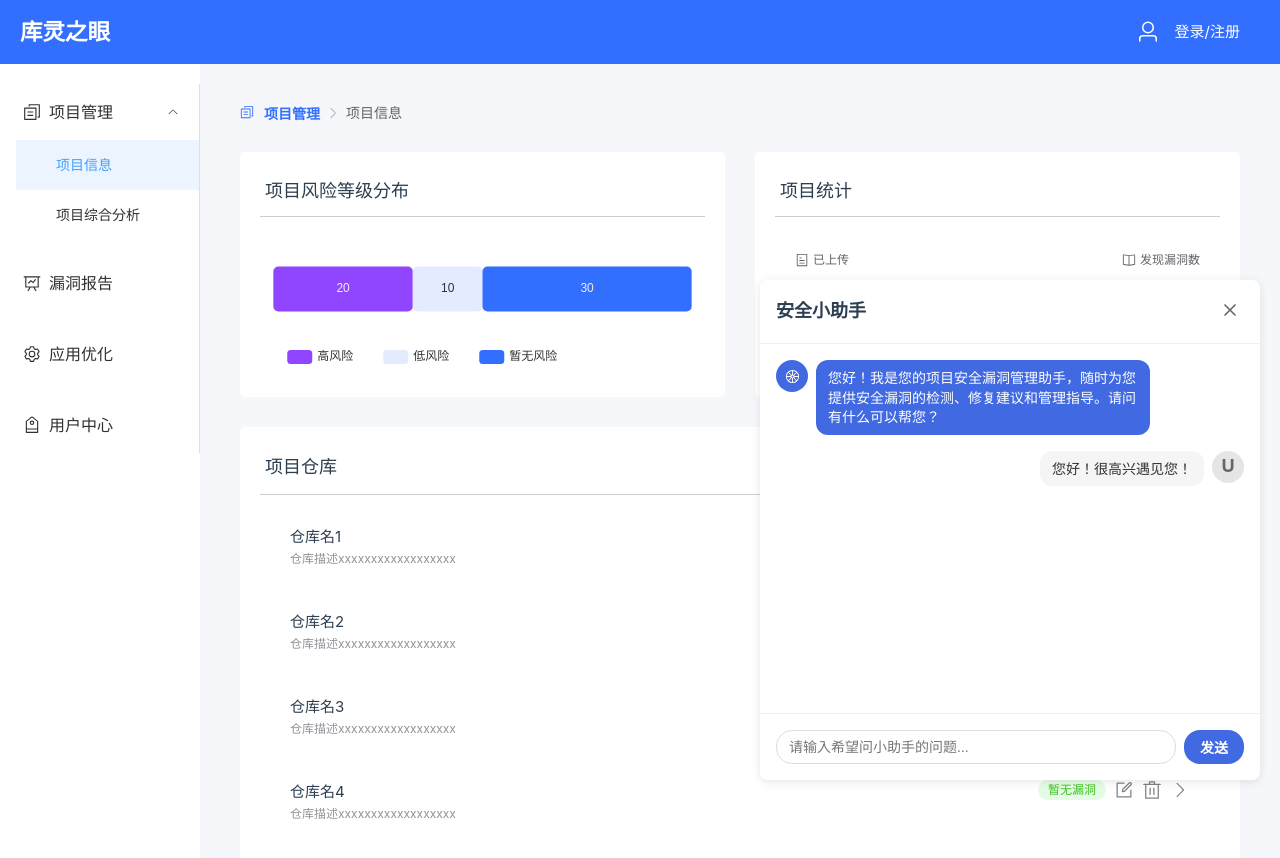
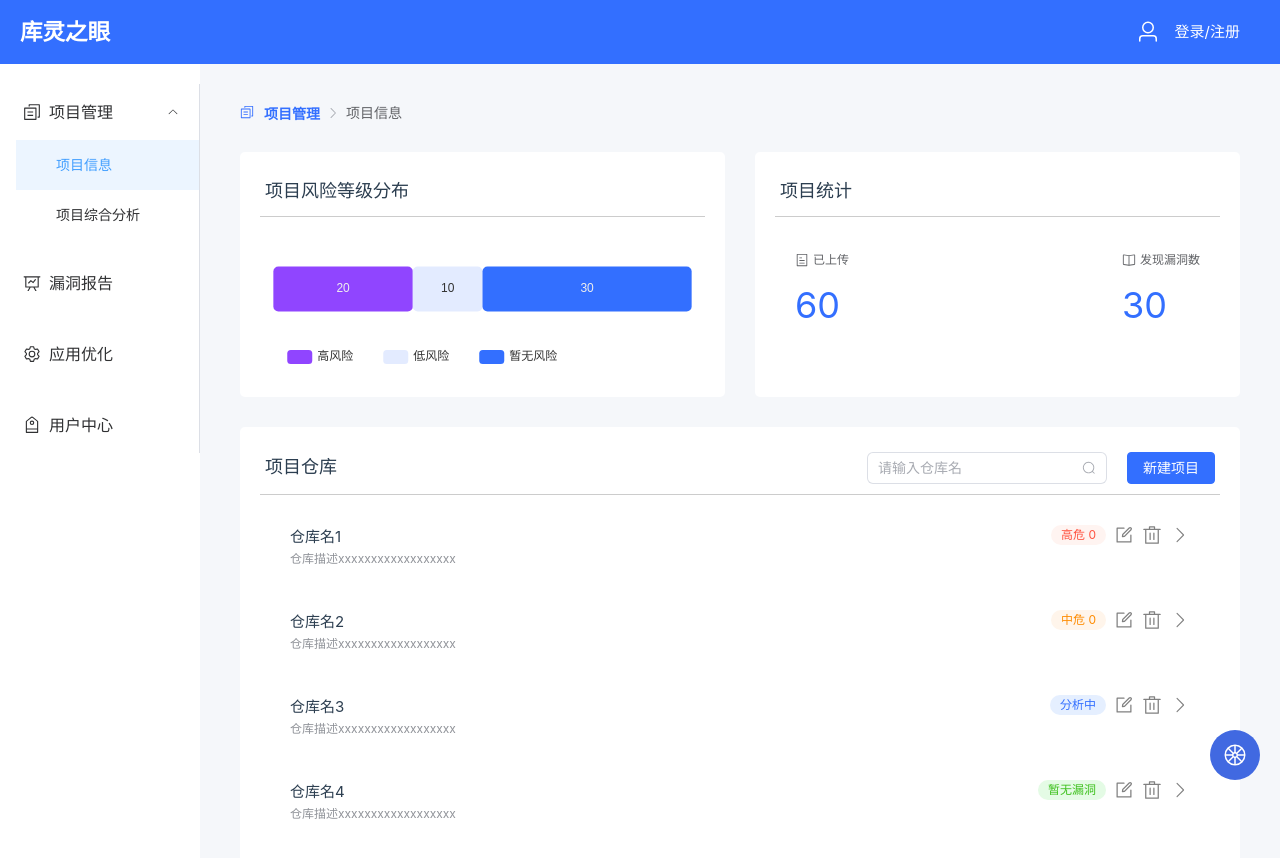
Before and after one commit to 1-211250191/software_security_fronted, a Vue app in the folder VulSystem/: page /projects/info in a window 1280 px wide. Shown: the top 858 px of the page. Built offline with nearby package versions, Linux system fonts and the light colour scheme; the HTML template or start-up script is replaced by a standard one.

Commit message:
fixed: llm helper should close by default.

```diff
--- a/VulSystem/src/components/LLMHelper/LLMHelper.vue
+++ b/VulSystem/src/components/LLMHelper/LLMHelper.vue
@@ -8,10 +8,10 @@ const helperVisible = ref(false)
 
 <template>
   <div class="llm-helper">
-    <div class="llm-helper-button" @click="helperVisible = !helperVisible" v-show="helperVisible">
+    <div class="llm-helper-button" @click="helperVisible = !helperVisible" v-show="!helperVisible">
         <el-icon size="24"><Orange /></el-icon>
     </div>
-    <div class="llm-helper-body" v-show="!helperVisible">
+    <div class="llm-helper-body" v-show="helperVisible">
       <LLMHelperBody @closeBody="helperVisible = !helperVisible"/>
     </div>
   </div>
```
